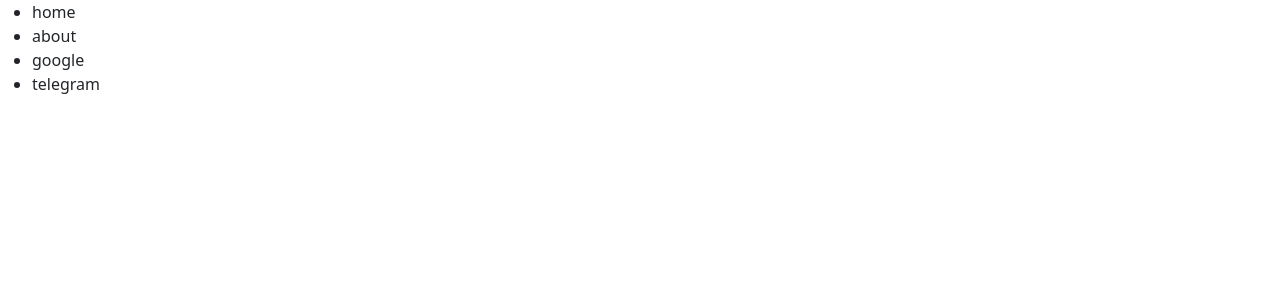
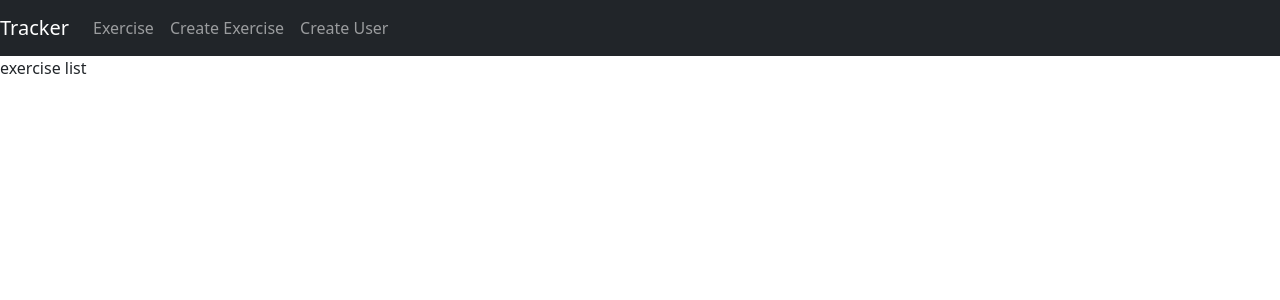
Before and after one commit to i-doshechnikow/ex-tracker, a React (Create React App) app in the folder mern-ex-tracker/: page / in a window 1280 px wide. Shown: the top 300 px of the page. Built offline with nearby package versions, Linux system fonts and the light colour scheme.

Commit message:
route settings

```diff
--- a/mern-ex-tracker/src/App.js
+++ b/mern-ex-tracker/src/App.js
@@ -1,24 +1,24 @@
+import React from "react";
 import "bootstrap/dist/css/bootstrap.min.css";
-import { BrowserRouter as Router, Route } from "react-router-dom";
+import { BrowserRouter as Router, Route, Link, Routes } from "react-router-dom";
 
-const Navbar = (props) => {
-  return (
-    <div>
-      <ul>
-        <li>home</li>
-        <li>about</li>
-        <li>google</li>
-        <li>telegram</li>
-      </ul>
-    </div>
-  );
-};
+import ExerciseList from "./components/exercise-list.component";
+import EditExercise from "./components/exercise-edit.component";
+import CreateExercise from "./components/exercise-create.component";
+import CreateUser from "./components/user-create.component";
+import Navbar from "./components/navbar.component";
 
 function App() {
   return (
-    <Router>
+    <div>
       <Navbar />
-    </Router>
+      <Routes>
+        <Route path="/" exact element={<ExerciseList />} />
+        <Route path="/edit/:id" exact element={<EditExercise />} />
+        <Route path="/create" exact element={<CreateExercise />} />
+        <Route path="/user" exact element={<CreateUser />} />
+      </Routes>
+    </div>
   );
 }
 
--- /dev/null
+++ b/mern-ex-tracker/src/components/exercise-create.component.jsx
@@ -0,0 +1,11 @@
+import React, { Component } from "react";
+
+export default class CreateExercise extends Component {
+  render() {
+    return (
+      <div>
+        <p>exercise create</p>
+      </div>
+    );
+  }
+}
--- /dev/null
+++ b/mern-ex-tracker/src/components/exercise-edit.component.jsx
@@ -0,0 +1,7 @@
+import React, { Component } from "react";
+
+export default class EditExercise extends Component {
+  render() {
+    return <div>exercise edit</div>;
+  }
+}
--- /dev/null
+++ b/mern-ex-tracker/src/components/exercise-list.component.jsx
@@ -0,0 +1,7 @@
+import React, { Component } from "react";
+
+export default class ExerciseList extends Component {
+  render() {
+    return <div>exercise list</div>;
+  }
+}
--- /dev/null
+++ b/mern-ex-tracker/src/components/navbar.component.jsx
@@ -0,0 +1,33 @@
+import React, { Component } from "react";
+import { Link } from "react-router-dom";
+
+export default class Navbar extends Component {
+  render() {
+    return (
+      <nav className="navbar navbar-dark bg-dark navbar-expand-lg">
+        <Link to="/" className="navbar-brand">
+          Tracker
+        </Link>
+        <div className="collapse navbar-collapse">
+          <ul className="navbar-nav mr-auto">
+            <li className="navbar-item">
+              <Link className="nav-link" to="/">
+                Exercise
+              </Link>
+            </li>
+            <li className="navbar-item">
+              <Link className="nav-link" to="/create">
+                Create Exercise
+              </Link>
+            </li>
+            <li className="navbar-item">
+              <Link className="nav-link" to="/user">
+                Create User
+              </Link>
+            </li>
+          </ul>
+        </div>
+      </nav>
+    );
+  }
+}
--- /dev/null
+++ b/mern-ex-tracker/src/components/user-create.component.jsx
@@ -0,0 +1,9 @@
+import React, { Component } from "react";
+
+export default class CreateUser extends Component {
+  render() {
+    return (
+     <div><p>user create</p></div>
+    );
+  }
+}
--- a/mern-ex-tracker/src/index.js
+++ b/mern-ex-tracker/src/index.js
@@ -1,5 +1,11 @@
 import React from "react";
 import ReactDOM from "react-dom";
 import App from "./App";
+import { BrowserRouter } from "react-router-dom";
 
-ReactDOM.render(<App />, document.getElementById("root"));
+ReactDOM.render(
+  <BrowserRouter>
+    <App />
+  </BrowserRouter>,
+  document.getElementById("root")
+);
```
